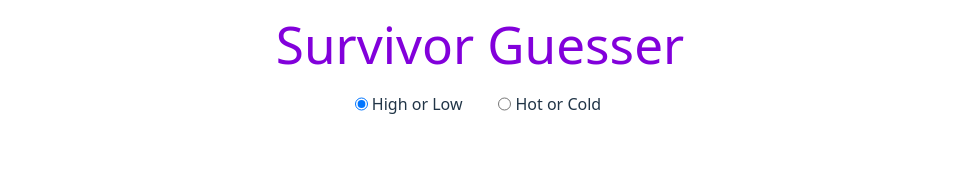
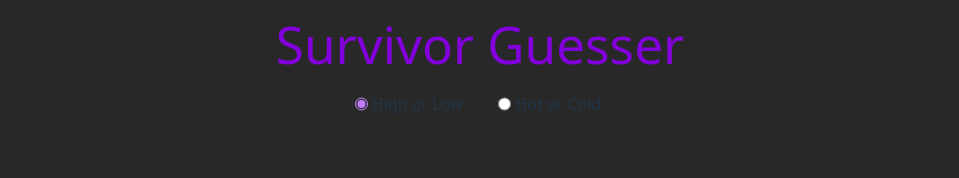
Before and after one commit to ryanbateman0/SurvivorGuesser, a React (Vite) app: page / in a window 1280 px wide. Shown: the top 178 px of the page, without its empty margins (160-1119 px from the left). Built offline with nearby package versions, Linux system fonts and the light colour scheme; no server answers.

Commit message:
set background, styled radio buttons and search bar

```diff
--- a/src/components/RadioButtonGroup.jsx
+++ b/src/components/RadioButtonGroup.jsx
@@ -1,7 +1,7 @@
 
 export default function RadioButtonGroup({currentGameMode, handleRadioButtonClick, winner}){
 
-    const buttonClass = `p-1`
+    const buttonClass = `p-1 accent-purple-400`
     const labelClass = `p-1`
 
     return (
--- a/src/components/SearchBar.jsx
+++ b/src/components/SearchBar.jsx
@@ -74,6 +74,10 @@ export default function SearchBar({disableSearch, searchSurvivor, survivorList,
     }
 
     function handleMouseEnter(event, index) {
+        setSelectedIndex(index);
+    }
+
+    function handleMouseExit(event) {
         setSelectedIndex(-1);
     }
 
@@ -87,11 +91,11 @@ export default function SearchBar({disableSearch, searchSurvivor, survivorList,
                 <button onClick={() => handleSearch()}>Enter</button>
             </div>
             {(showSuggestions) && (
-            <ul class="p-1 justify-center inline-block w-full md:w-3xl  bg-white border border-gray-100">
+            <ul class="rounded p-1 justify-center inline-block w-full md:w-188  bg-white">
                 {filteredSuggestions.map((filteredSuggestion, index) => (
                     <li key={filteredSuggestion}
-                    class={`m-0.5 p-2 text-black border ${index !== selectedIndex ? "bg-white" : "bg-gray-300"} hover:bg-gray-300`}
-                    onMouseDown={(event) => handleSuggestionClick(event, filteredSuggestion)} onMouseEnter={handleMouseEnter}>
+                    class={`cursor-default rounded m-0.5 p-2 text-black ${index !== selectedIndex ? "bg-white" : "bg-gray-300"}`}
+                    onMouseDown={(event) => handleSuggestionClick(event, filteredSuggestion)} onMouseEnter={(event) => handleMouseEnter(event, index)} onMouseLeave={handleMouseExit}>
                         {filteredSuggestion}
                     </li>
                 ))}
--- a/src/index.css
+++ b/src/index.css
@@ -30,6 +30,7 @@ body {
   place-items: center;
   min-width: 320px;
   min-height: 100vh;
+  background: rgba(40, 40, 40, 1)
 }
 
 h1 {
```
